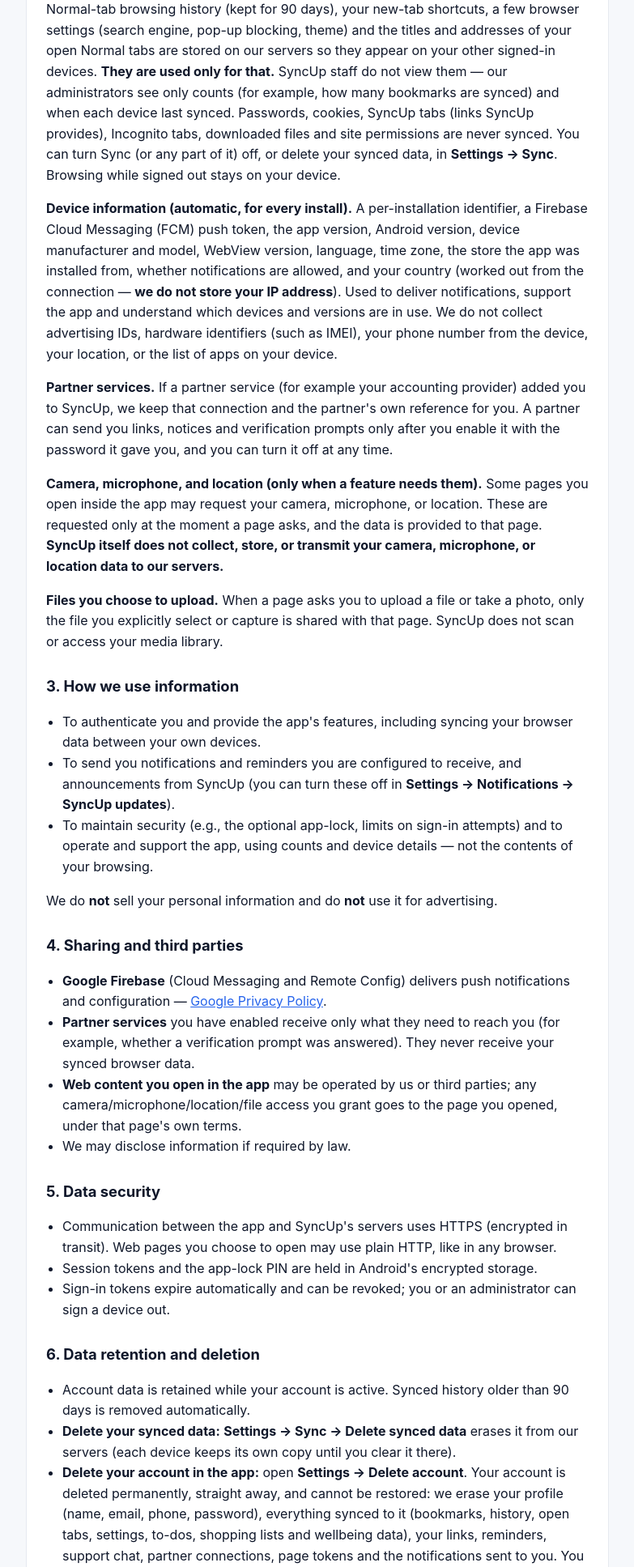
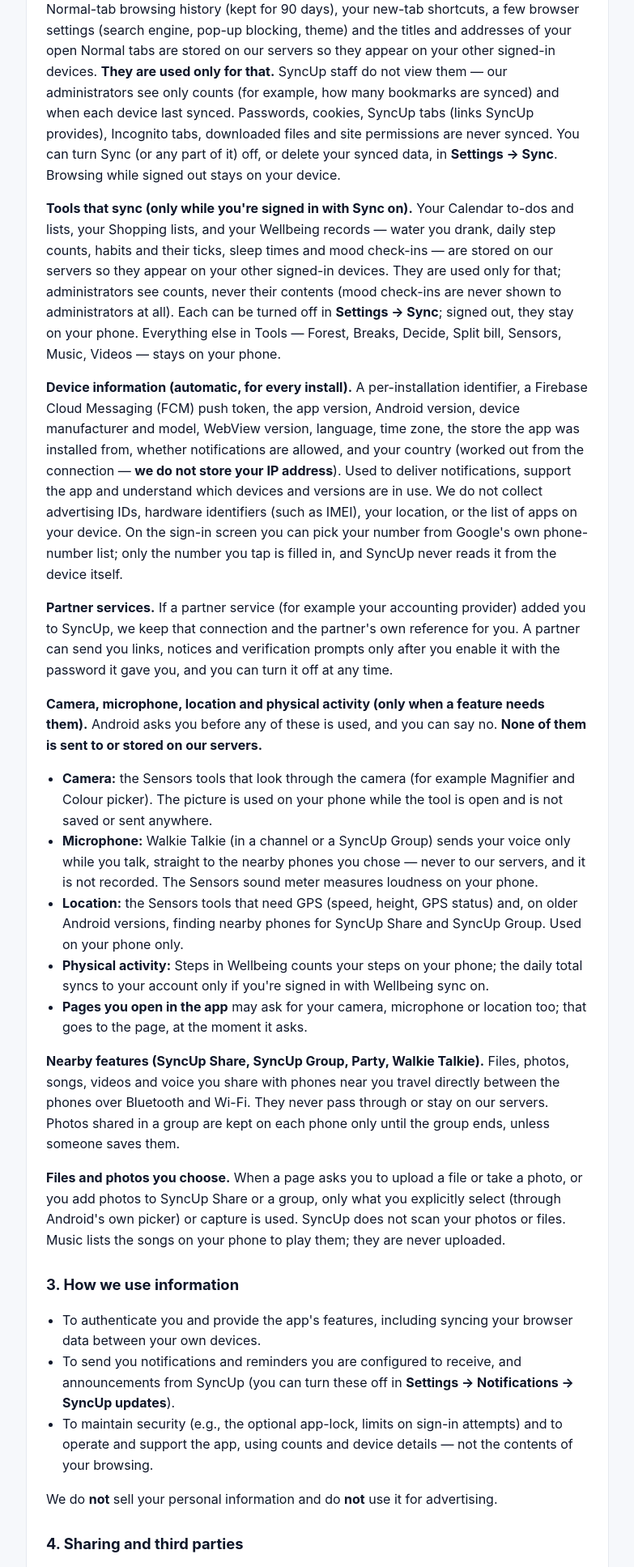
Before and after one commit to agani-ag/AG-PROJ01, a Django app: page /privacy/ in a window 1280 px wide. Shown: the part 605-2540 px from the top of the page at 81% size, without its empty margins (248-1031 px from the left). Run offline with Django 5.2, Linux system fonts and the light colour scheme; data comes from the database, SQL or seed files in the repository.

Commit message:
P1B3C25 → Privacy Updated
P1B3C25 → Privacy Updated

```diff
--- a/mobileapi/templates/mobileapi/privacy.html
+++ b/mobileapi/templates/mobileapi/privacy.html
@@ -67,26 +67,61 @@
            site permissions are never synced. You can turn Sync (or any part of it) off, or delete
            your synced data, in <strong>Settings → Sync</strong>. Browsing while signed out stays on
            your device.</p>
+        <p><strong>Tools that sync (only while you're signed in with Sync on).</strong> Your
+           Calendar to-dos and lists, your Shopping lists, and your Wellbeing records — water
+           you drank, daily step counts, habits and their ticks, sleep times and mood check-ins —
+           are stored on our servers so they appear on your other signed-in devices. They are used
+           only for that; administrators see counts, never their contents (mood check-ins are
+           never shown to administrators at all). Each can be turned off in
+           <strong>Settings → Sync</strong>; signed out, they stay on your phone. Everything else
+           in Tools — Forest, Breaks, Decide, Split bill, Sensors, Music, Videos — stays on your
+           phone.</p>
+
         <p><strong>Device information (automatic, for every install).</strong> A per-installation
            identifier, a Firebase Cloud Messaging (FCM) push token, the app version, Android version,
            device manufacturer and model, WebView version, language, time zone, the store the app
            was installed from, whether notifications are allowed, and your country (worked out from
            the connection — <strong>we do not store your IP address</strong>). Used to deliver
            notifications, support the app and understand which devices and versions are in use. We
-           do not collect advertising IDs, hardware identifiers (such as IMEI), your phone number
-           from the device, your location, or the list of apps on your device.</p>
+           do not collect advertising IDs, hardware identifiers (such as IMEI), your location, or the
+           list of apps on your device. On the sign-in screen you can pick your number from
+           Google's own phone-number list; only the number you tap is filled in, and SyncUp never
+           reads it from the device itself.</p>
         <p><strong>Partner services.</strong> If a partner service (for example your accounting
            provider) added you to SyncUp, we keep that connection and the partner's own reference
            for you. A partner can send you links, notices and verification prompts only after you
            enable it with the password it gave you, and you can turn it off at any time.</p>
-        <p><strong>Camera, microphone, and location (only when a feature needs them).</strong> Some
-           pages you open inside the app may request your camera, microphone, or location. These are
-           requested only at the moment a page asks, and the data is provided to that page.
-           <strong>SyncUp itself does not collect, store, or transmit your camera, microphone, or
-           location data to our servers.</strong></p>
-        <p><strong>Files you choose to upload.</strong> When a page asks you to upload a file or take
-           a photo, only the file you explicitly select or capture is shared with that page. SyncUp
-           does not scan or access your media library.</p>
+        <p><strong>Camera, microphone, location and physical activity (only when a feature needs
+           them).</strong> Android asks you before any of these is used, and you can say no.
+           <strong>None of them is sent to or stored on our servers.</strong></p>
+        <ul>
+            <li><strong>Camera:</strong> the Sensors tools that look through the camera (for
+                example Magnifier and Colour picker). The picture is used on your phone while the
+                tool is open and is not saved or sent anywhere.</li>
+            <li><strong>Microphone:</strong> Walkie Talkie (in a channel or a SyncUp Group) sends
+                your voice only while you talk, straight to the nearby phones you chose — never to
+                our servers, and it is not recorded. The Sensors sound meter measures loudness on
+                your phone.</li>
+            <li><strong>Location:</strong> the Sensors tools that need GPS (speed, height, GPS
+                status) and, on older Android versions, finding nearby phones for SyncUp Share and
+                SyncUp Group. Used on your phone only.</li>
+            <li><strong>Physical activity:</strong> Steps in Wellbeing counts your steps on your
+                phone; the daily total syncs to your account only if you're signed in with Wellbeing
+                sync on.</li>
+            <li><strong>Pages you open in the app</strong> may ask for your camera, microphone or
+                location too; that goes to the page, at the moment it asks.</li>
+        </ul>
+
+        <p><strong>Nearby features (SyncUp Share, SyncUp Group, Party, Walkie Talkie).</strong>
+           Files, photos, songs, videos and voice you share with phones near you travel directly
+           between the phones over Bluetooth and Wi-Fi. They never pass through or stay on our
+           servers. Photos shared in a group are kept on each phone only until the group ends,
+           unless someone saves them.</p>
+        <p><strong>Files and photos you choose.</strong> When a page asks you to upload a file or
+           take a photo, or you add photos to SyncUp Share or a group, only what you explicitly
+           select (through Android's own picker) or capture is used. SyncUp does not scan your
+           photos or files. Music lists the songs on your phone to play them; they are never
+           uploaded.</p>
 
         <h2>3. How we use information</h2>
         <ul>
@@ -110,6 +145,10 @@
             <li><strong>Partner services</strong> you have enabled receive only what they need to
                 reach you (for example, whether a verification prompt was answered). They never
                 receive your synced browser data.</li>
+            <li><strong>Websites your administrator switched on</strong> (SyncUp links and
+                shortcuts) receive a random code for you, different for each website, so that website
+                can send you notifications through SyncUp. It does not include your name, email or
+                phone number.</li>
             <li><strong>Web content you open in the app</strong> may be operated by us or third
                 parties; any camera/microphone/location/file access you grant goes to the page you
                 opened, under that page's own terms.</li>
@@ -152,12 +191,26 @@
 
         <h2>8. Permissions summary</h2>
         <ul>
-            <li><strong>Camera / Microphone</strong> — only for in-app web pages that request them.</li>
-            <li><strong>Location</strong> — only when an in-app page requests it; used to fulfill that
-                request, not collected by us.</li>
+            <li><strong>Camera</strong> — the Sensors tools that use the camera, and in-app pages
+                that ask. Never sent to us.</li>
+            <li><strong>Microphone</strong> — Walkie Talkie (to the nearby phones you chose) and the
+                Sensors sound meter, and in-app pages that ask. Never sent to us or recorded.</li>
+            <li><strong>Location</strong> — the Sensors GPS tools, finding nearby phones on older
+                Android versions, and in-app pages that ask. Used on your phone; not collected by
+                us.</li>
+            <li><strong>Nearby devices (Bluetooth, Wi-Fi)</strong> — SyncUp Share, SyncUp Group, Party
+                and Walkie Talkie, to connect to phones near you.</li>
+            <li><strong>Physical activity</strong> — Steps in Wellbeing.</li>
             <li><strong>Music and audio</strong> — only when you open Music, to list and play the songs
                 on your phone. Your songs stay on your device; we never upload or collect them.</li>
+            <li><strong>Photos and videos</strong> — no permission: you pick them with Android's own
+                picker. On Android 9 and older, storage permission is asked only to save downloads and
+                photos.</li>
             <li><strong>Notifications</strong> — to show push notifications and reminders.</li>
+            <li><strong>Fingerprint / face</strong> — only if you turn on the app lock with
+                biometrics.</li>
+            <li><strong>Running in the background</strong> — to keep music, transfers, downloads and
+                Walkie Talkie going while the screen is off; a notification shows while they do.</li>
             <li><strong>Run after reboot</strong> — to restore your scheduled reminders after a restart.</li>
         </ul>
 
```
